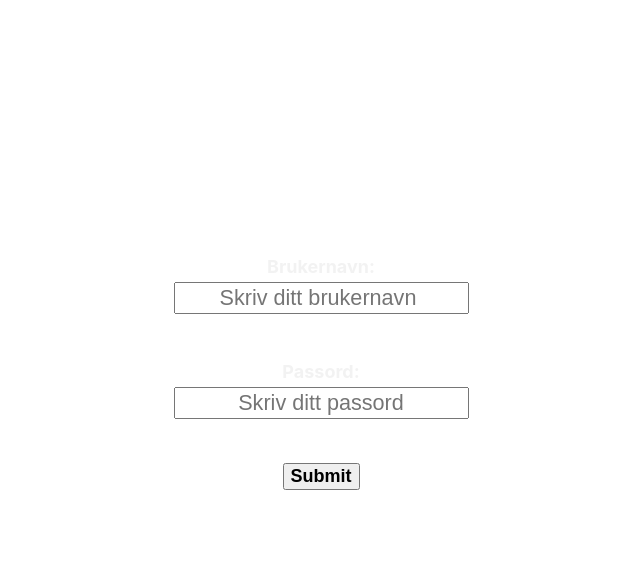
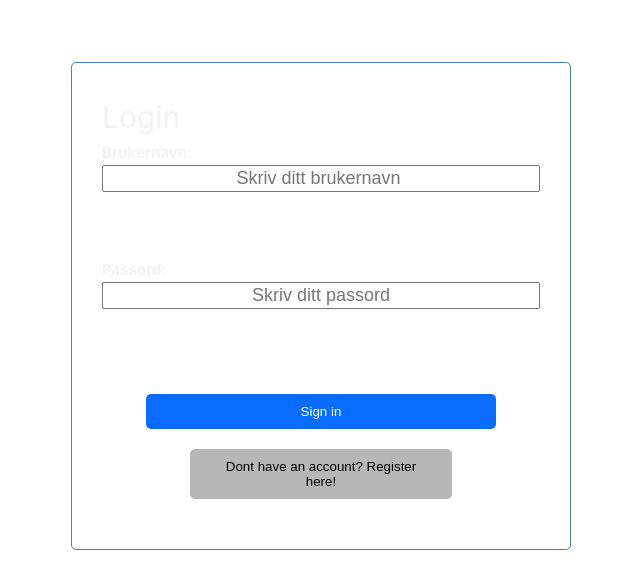
Before and after one commit to oddfjell/idatt2106_2023_12-frontend, a Vue app in the folder smartmat/: page /login in a window 1280 px wide. Shown: the top 588 px of the page, without its empty margins (319-959 px from the left). Built offline with nearby package versions, Linux system fonts and the light colour scheme.

Commit message:
Updated LoginView visuals and added login functionality

```diff
--- a/smartmat/src/assets/style/login.css
+++ b/smartmat/src/assets/style/login.css
@@ -22,13 +22,3 @@ input[type=text]{
 
 
 }
-
-button{
-    font-size: 1em;
-    font-weight: bold;
-
-}
-button:hover{
-
-    background-color: lightsteelblue;
-}
--- a/smartmat/src/views/LoginView.vue
+++ b/smartmat/src/views/LoginView.vue
@@ -1,30 +1,98 @@
 <template>
-  <form class="loginField">
-
-
-
+    <div class="container">
+        <h1>Login</h1>
+  <form @submit.prevent>
     <label class="loginLabel" for="username">Brukernavn: </label>
-    <input type="text" placeholder="Skriv ditt brukernavn " name="username" required>
+    <input type="text" v-model="user.username" placeholder="Skriv ditt brukernavn " name="username" required>
 
     <label class="loginLabel" for="password">Passord: </label>
-    <input type="text" placeholder="Skriv ditt passord" name="password" required>
+    <input type="text" v-model="user.password" placeholder="Skriv ditt passord" name="password" required>
 
-    <button type="button">Submit</button>
+      <p id="error" v-if="error">{{error}} </p>
+
+      <div class="Btn">
+          <button id="loginBtn" @click="onSubmit" type="submit">Sign in</button>
+      </div>
+      <div class="Btn">
+          <button id="registerBtn" @click="onRegister" >Dont have an account? Register here!</button>
+      </div>
+
 
 
   </form>
 
-
+  </div>
 </template>
 <script>
+import accountService from "@/services/accountService";
+import router from "@/router";
 
+export default {
+    data() {
+        return {
+            user: {
+                password: "",
+                username: ""
+            },
+            error:""
+        }
+    },
+    methods:{
+        async onSubmit(){
+            console.log(this.user.username)
+            if(this.user.username !== undefined || "" ){
+                try {
+                    let response = await accountService.loginAccount(this.user)
+                    if (response.status === 200) {
+                        await router.push("/")
+                    } else {
+                        this.error = response.status
+                        console.log("Login failed")
+                    }
+                }catch (error) {
+                    this.error="Could not find this user"
+                }
+            }
+        },
+        onRegister(){
+            router.push('/register')
+        }
+    }
+}
 </script>
 
 <style>
 
 @import "../assets/style/login.css";
 
+#loginBtn{
+    background: #0b6dff;
+    border: 0;
+    padding: 10px 20px;
+    width: 80%;
+    color: white;
+    border-radius: 5px;
+}
+#registerBtn{
+    background: #b7b7b7;
+    border: 0;
+    padding: 10px 20px;
+    width: 60%;
+    color: black;
+    border-radius: 5px;
+}
+#loginBtn:hover{
+    background-color: #4169a8;
+    cursor: pointer;
+}
+#registerBtn:hover{
+    background-color: #d0cece;
+    cursor: pointer;
+}
 
+#error{
+    color:red
+}
 
 
 </style>
```
